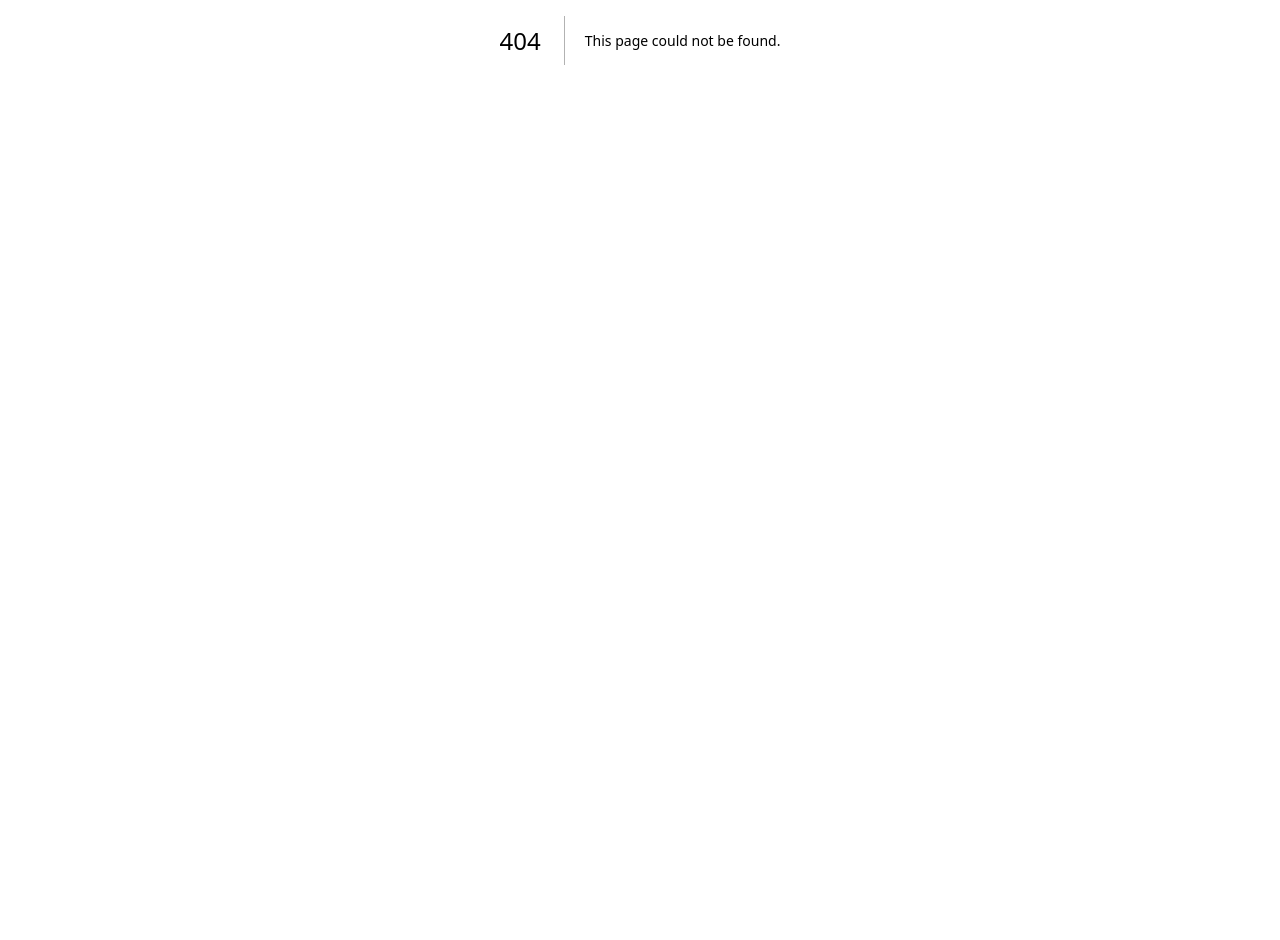
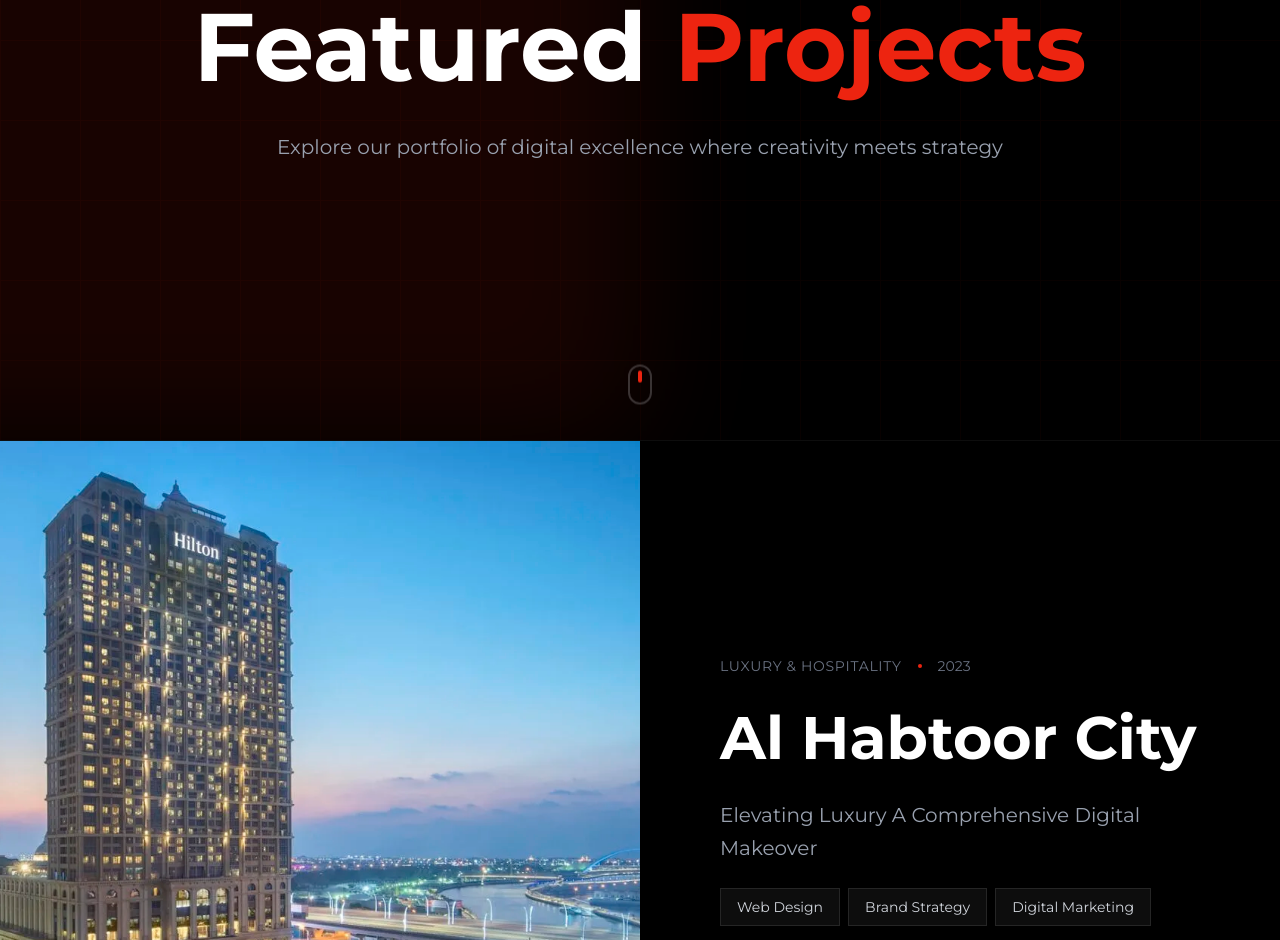
Before and after one commit to mouhcine7777/BigDistrict, a Next.js app: page /portfolio in a window 1280 px wide. Before the commit this address had no page. Shown: the part 360-1300 px from the top of the page. Before the commit the page ends 800 px from the top, so only its background shows below. Built offline with nearby package versions, Linux system fonts and the light colour scheme.

Commit message:
first commit

```diff
--- a/app/components/AboutSection.jsx
+++ b/app/components/AboutSection.jsx
@@ -1,4 +1,5 @@
 import React, { useState } from 'react';
+import Link from 'next/link';
 import { Award, Users, Lightbulb, TrendingUp } from 'lucide-react';
 
 export default function AboutSection() {
@@ -66,12 +67,11 @@
             </p>
 
             <div className="flex flex-col sm:flex-row items-start sm:items-center gap-3 pt-2">
-              <button className="w-full sm:w-auto px-5 md:px-6 lg:px-7 py-2.5 md:py-3 bg-[#ED2410] text-white font-semibold rounded-lg hover:bg-red-700 transition-all duration-300 shadow-lg hover:shadow-xl hover:shadow-red-500/20 text-sm">
-                Discover More
-              </button>
-              <button className="w-full sm:w-auto px-5 md:px-6 lg:px-7 py-2.5 md:py-3 bg-white text-gray-800 font-semibold rounded-lg border-2 border-gray-200 hover:border-[#ED2410] hover:text-[#ED2410] transition-all duration-300 text-sm">
-                Our Story
-              </button>
+              <Link href="/about">
+                <button className="w-full sm:w-auto px-5 py-2 bg-[#ED2410] text-white font-semibold text-xl uppercase hover:bg-red-700 transition-all duration-300 shadow-lg hover:shadow-xl hover:shadow-red-500/20">
+                  Discover More
+                </button>
+              </Link>
             </div>
           </div>
 
@@ -86,7 +86,7 @@
                   key={index}
                   onMouseEnter={() => setHoveredCard(index)}
                   onMouseLeave={() => setHoveredCard(null)}
-                  className={`group relative rounded-xl md:rounded-2xl p-4 md:p-5 lg:p-6 transition-all duration-500 cursor-pointer ${
+                  className={`group relative p-4 md:p-5 lg:p-6 transition-all duration-500 cursor-pointer ${
                     hoveredCard === index
                       ? 'shadow-2xl scale-105 -translate-y-2'
                       : 'shadow-lg hover:shadow-xl'
@@ -97,7 +97,7 @@
                 >
                   {/* Gradient Background */}
                   <div
-                    className={`absolute inset-0 bg-gradient-to-br ${stat.color} rounded-xl md:rounded-2xl transition-opacity duration-500 ${
+                    className={`absolute inset-0 bg-gradient-to-br ${stat.color} transition-opacity duration-500 ${
                       isAlwaysColored
                         ? 'opacity-100'
                         : 'opacity-0 group-hover:opacity-100'
@@ -107,7 +107,7 @@
                   {/* White background for non-colored cards when not hovered */}
                   {!isAlwaysColored && (
                     <div
-                      className={`absolute inset-0 bg-white rounded-xl md:rounded-2xl transition-opacity duration-500 ${
+                      className={`absolute inset-0 bg-white transition-opacity duration-500 ${
                         hoveredCard === index ? 'opacity-0' : 'opacity-100'
                       }`}
                     />
@@ -115,7 +115,7 @@
 
                   {/* Content */}
                   <div className="relative z-10">
-                    <div className={`inline-flex p-2 md:p-3 rounded-lg md:rounded-xl mb-3 md:mb-4 transition-all duration-300 ${
+                    <div className={`inline-flex p-2 md:p-3 mb-3 md:mb-4 transition-all duration-300 ${
                       isAlwaysColored
                         ? hoveredCard === index
                           ? 'bg-white/20'
@@ -161,7 +161,7 @@
                   </div>
 
                   {/* Corner Accent */}
-                  <div className={`absolute top-0 right-0 w-12 h-12 md:w-16 md:h-16 lg:w-20 lg:h-20 bg-[#ED2410] rounded-bl-full opacity-0 group-hover:opacity-10 transition-opacity duration-500`} />
+                  <div className={`absolute top-0 right-0 w-12 h-12 md:w-16 md:h-16 lg:w-20 lg:h-20 bg-[#ED2410] opacity-0 group-hover:opacity-10 transition-opacity duration-500`} />
                 </div>
               );
             })}
--- a/app/components/FooterSection.jsx
+++ b/app/components/FooterSection.jsx
@@ -42,10 +42,10 @@
               href="mailto:contact@bigdistrict.agency"
               className="group relative z-10 inline-flex items-center gap-3 mb-8"
             >
-              <div className="relative z-10 inline-flex items-center gap-4 px-8 py-4 bg-[#ED2410] text-white rounded-2xl overflow-hidden transition-all duration-300 hover:shadow-xl hover:shadow-[#ED2410]/30">
+ <div className="relative z-10 inline-flex items-center gap-4 px-5 py-2 bg-[#ED2410] text-white text-xl uppercase overflow-hidden transition-all duration-300 hover:shadow-xl hover:shadow-[#ED2410]/30">
               <div className="absolute inset-0 bg-gradient-to-r from-[#ED2410] via-red-600 to-[#ED2410] opacity-0 group-hover:opacity-100 transition-opacity duration-300" />
               <Mail className="w-5 h-5 relative z-10" />
-                <span className="font-medium text-lg relative z-10">
+              <span className="font-semibold relative z-10">
                 Start Your Project
               </span>
               <ArrowRight className="w-5 h-5 relative z-10 transform transition-transform duration-300 group-hover:translate-x-1" />
--- a/app/components/HeroSection.jsx
+++ b/app/components/HeroSection.jsx
@@ -104,7 +104,7 @@
                 animation: 'fadeInUp 1s ease-out 0.6s both'
               }}
             >
-              <button className="group relative inline-flex items-center gap-3 px-10 py-4 bg-white text-black font-medium rounded-full hover:bg-gray-100 transition-all duration-300 hover:scale-105 overflow-hidden">
+<button className="group relative inline-flex items-center gap-3 px-6 py-2 bg-white text-black font-medium text-xl uppercase hover:bg-gray-100 transition-all duration-300 hover:scale-105 overflow-hidden">
                 <span className="relative z-10">Let's talk</span>
                 <ArrowRight className="w-5 h-5 group-hover:translate-x-1 transition-transform relative z-10" />
                 {/* Button shine effect */}
--- a/app/components/PortfolioSection.jsx
+++ b/app/components/PortfolioSection.jsx
@@ -1,5 +1,7 @@
 import React, { useState, useEffect } from 'react';
 import { ChevronLeft, ChevronRight, ArrowRight, Sparkles } from 'lucide-react';
+import Link from 'next/link';
+
 
 export default function ProjectsSection() {
   const [currentSlide, setCurrentSlide] = useState(0);
@@ -157,7 +159,7 @@
 
               {/* View More Card */}
               <div className="w-full md:w-1/2 lg:w-1/3 flex-shrink-0 px-2">
-                <a
+                <Link
                   href="/portfolio"
                   className="group relative block bg-gradient-to-br from-[#ED2410] to-red-900 border border-red-700 rounded-2xl overflow-hidden hover:shadow-2xl hover:shadow-red-500/20 transition-all duration-500 cursor-pointer h-[400px] md:h-[450px] lg:h-[500px]"
                 >
@@ -184,12 +186,12 @@
                       </p>
                     </div>
 
-                    <div className="inline-flex items-center gap-2 px-4 py-2 md:px-6 md:py-3 bg-white text-[#ED2410] font-bold rounded-lg group-hover:scale-105 transition-transform duration-300 text-sm md:text-base">
+                    <div className="inline-flex items-center gap-2 px-5 py-2 bg-white text-[#ED2410] font-semibold text-xl uppercase group-hover:scale-105 transition-transform duration-300">
                       Discover More
-                      <ArrowRight className="w-4 h-4 md:w-5 md:h-5" />
+                      <ArrowRight className="w-5 h-5" />
                     </div>
                   </div>
-                </a>
+                </Link>
               </div>
             </div>
           </div>
--- a/app/components/StickyMenu.jsx
+++ b/app/components/StickyMenu.jsx
@@ -17,7 +17,7 @@
   }, []);
 
   const navLinks = [
-    { name: 'Work', href: '/work' },
+    { name: 'Work', href: '/portfolio' },
     { name: 'Services', href: '/services' },
     { name: 'About', href: '/about' },
     { name: 'Contact', href: '/contact' }
@@ -63,7 +63,7 @@
                 {/* CTA Button */}
                 <Link href="/contact">
                   <button
-                    className="group relative px-6 py-3 bg-[#ED2410] text-white font-medium rounded-full overflow-hidden transition-all duration-300 hover:scale-105 hover:shadow-lg hover:shadow-red-500/50"
+                    className="group relative px-5 py-2 bg-[#ED2410] text-white font-medium uppercase overflow-hidden transition-all duration-300 hover:scale-105 hover:shadow-lg hover:shadow-red-500/50"
                     style={{
                       animation: 'fadeInDown 0.6s ease-out 0.4s both'
                     }}
@@ -155,7 +155,7 @@
             onClick={() => setIsMobileMenuOpen(false)}
           >
             <button
-              className="mt-8 px-10 py-4 bg-[#ED2410] text-white font-medium rounded-full hover:scale-105 transition-all duration-300 hover:shadow-lg hover:shadow-red-500/50"
+              className="mt-8 px-5 py-2 bg-[#ED2410] text-white font-medium text-xl uppercase hover:scale-105 transition-all duration-300 hover:shadow-lg hover:shadow-red-500/50"
               style={{
                 animation: isMobileMenuOpen
                   ? `fadeInUp 0.5s ease-out 0.5s both`
--- /dev/null
+++ b/app/portfolio/components/PortfolioPage.jsx
@@ -0,0 +1,175 @@
+import React, { useState, useEffect } from 'react';
+import { ExternalLink, ArrowRight } from 'lucide-react';
+
+export default function PortfolioPage() {
+  const [scrollY, setScrollY] = useState(0);
+  const [hoveredProject, setHoveredProject] = useState(null);
+
+  useEffect(() => {
+    const handleScroll = () => setScrollY(window.scrollY);
+    window.addEventListener('scroll', handleScroll);
+    return () => window.removeEventListener('scroll', handleScroll);
+  }, []);
+
+  const projects = [
+    {
+      id: 1,
+      title: 'Al Habtoor City',
+      category: 'Luxury & Hospitality',
+      description: 'Elevating Luxury A Comprehensive Digital Makeover',
+      services: ['Web Design', 'Brand Strategy', 'Digital Marketing'],
+      image: '/habtoor.webp',
+      year: '2023',
+      color: 'from-red-600 to-red-900'
+    },
+    {
+      id: 2,
+      title: 'Adidas Football Club',
+      category: 'Sports & Lifestyle',
+      description: 'Sporting Innovation Crafting a Digital Arena',
+      services: ['UI/UX Design', 'Mobile App', 'Content Strategy'],
+      image: '/adidas.webp',
+      year: '2023',
+      color: 'from-gray-800 to-black'
+    },
+    {
+      id: 3,
+      title: 'Lavazza',
+      category: 'B2B & E-commerce',
+      description: 'Brewing Digital Success – A Unique B2B Loyalty Experience',
+      services: ['Platform Development', 'UX Design', 'Loyalty System'],
+      image: '/lavazza.webp',
+      year: '2022',
+      color: 'from-red-700 to-red-950'
+    },
+    {
+      id: 4,
+      title: 'Pathé',
+      category: 'Entertainment',
+      description: 'Redefining Entertainment through Seamless Digital Experiences',
+      services: ['Web Development', 'Booking System', 'Mobile Optimization'],
+      image: '/pathe.webp',
+      year: '2022',
+      color: 'from-gray-700 to-gray-950'
+    }
+  ];
+
+  return (
+    <div className="bg-black min-h-screen">
+      {/* Hero Section */}
+      <section className="relative h-[70vh] md:h-screen flex items-center justify-center overflow-hidden">
+        {/* Animated grid background */}
+        <div className="absolute inset-0 opacity-[0.03]">
+          <div className="h-full w-full" style={{
+            backgroundImage: 'linear-gradient(#ED2410 1px, transparent 1px), linear-gradient(90deg, #ED2410 1px, transparent 1px)',
+            backgroundSize: '80px 80px',
+            transform: `translateY(${scrollY * 0.2}px)`
+          }} />
+        </div>
+
+        {/* Gradient accent */}
+        <div
+          className="absolute top-0 left-1/2 -translate-x-1/2 w-full h-full max-w-5xl bg-[#ED2410] opacity-10 blur-3xl"
+          style={{
+            transform: `translate(-50%, ${scrollY * 0.3}px)`
+          }}
+        />
+
+        <div className="relative z-10 max-w-7xl mx-auto px-6 text-center">
+          <div className="inline-flex items-center gap-2 px-4 py-2 bg-white/5 border border-white/10 rounded-full backdrop-blur-sm mb-8">
+            <div className="w-2 h-2 bg-[#ED2410] rounded-full animate-pulse" />
+            <span className="text-sm text-gray-300 font-medium tracking-wider">OUR WORK</span>
+          </div>
+
+          <h1 className="text-5xl md:text-7xl lg:text-8xl font-bold text-white mb-6 leading-tight">
+            Featured <span className="text-[#ED2410]">Projects</span>
+          </h1>
+
+          <p className="text-lg md:text-xl text-gray-400 max-w-3xl mx-auto leading-relaxed">
+            Explore our portfolio of digital excellence where creativity meets strategy
+          </p>
+        </div>
+
+        {/* Scroll indicator */}
+        <div className="absolute bottom-8 left-1/2 -translate-x-1/2 animate-bounce">
+          <div className="w-6 h-10 border-2 border-white/20 rounded-full p-1">
+            <div className="w-1 h-3 bg-[#ED2410] rounded-full mx-auto" />
+          </div>
+        </div>
+      </section>
+
+      {/* Projects Grid */}
+      <section className="relative">
+        <div className="w-full space-y-0">
+          {projects.map((project, index) => (
+            <div
+              key={project.id}
+              onMouseEnter={() => setHoveredProject(project.id)}
+              onMouseLeave={() => setHoveredProject(null)}
+              className="group relative border-t border-white/5 hover:border-white/20 transition-all duration-500"
+            >
+              {/* Project Row */}
+              <div className="grid md:grid-cols-2 md:min-h-[600px] lg:min-h-[700px]">
+                {/* Image Side - Alternates left/right */}
+                <div className={`relative overflow-hidden h-[400px] md:h-auto ${index % 2 === 0 ? 'md:order-1' : 'md:order-2'}`}>
+                  <div className="absolute inset-0 bg-black">
+                    <img
+                      src={project.image}
+                      alt={project.title}
+                      className="w-full h-full object-cover object-center transition-all duration-700 group-hover:scale-110"
+                    />
+                  </div>
+
+                  {/* Project number overlay */}
+                  <div className="absolute top-8 left-8 text-[120px] md:text-[180px] font-bold text-white/5 group-hover:text-white/10 transition-colors duration-500 leading-none">
+                    0{index + 1}
+                  </div>
+                </div>
+
+                {/* Content Side */}
+                <div className={`relative flex flex-col justify-center p-8 md:p-12 lg:p-16 xl:p-20 bg-black ${index % 2 === 0 ? 'md:order-2' : 'md:order-1'}`}>
+                  <div className="space-y-6">
+                    {/* Category & Year */}
+                    <div className="flex items-center gap-4 text-sm">
+                      <span className="text-gray-500 uppercase tracking-wider">{project.category}</span>
+                      <span className="w-1 h-1 bg-[#ED2410] rounded-full" />
+                      <span className="text-gray-500">{project.year}</span>
+                    </div>
+
+                    {/* Title */}
+                    <h2 className="text-4xl md:text-5xl lg:text-6xl font-bold text-white leading-tight group-hover:text-[#ED2410] transition-colors duration-500">
+                      {project.title}
+                    </h2>
+
+                    {/* Description */}
+                    <p className="text-lg md:text-xl text-gray-400 leading-relaxed max-w-xl">
+                      {project.description}
+                    </p>
+
+                    {/* Services Tags */}
+                    <div className="flex flex-wrap gap-2">
+                      {project.services.map((service, idx) => (
+                        <span
+                          key={idx}
+                          className="px-4 py-2 bg-white/5 border border-white/10 text-gray-300 text-sm hover:border-[#ED2410] hover:text-[#ED2410] transition-all duration-300"
+                        >
+                          {service}
+                        </span>
+                      ))}
+                    </div>
+                  </div>
+
+                  {/* Decorative corner element */}
+                  <div className="absolute bottom-0 right-0 w-32 h-32 bg-[#ED2410] opacity-0 group-hover:opacity-5 transition-opacity duration-500" style={{ clipPath: 'polygon(100% 0, 100% 100%, 0 100%)' }} />
+                </div>
+              </div>
+
+              {/* Hover indicator line */}
+              <div className={`absolute bottom-0 left-0 h-1 bg-[#ED2410] transition-all duration-500 ${hoveredProject === project.id ? 'w-full' : 'w-0'}`} />
+            </div>
+          ))}
+        </div>
+      </section>
+    </div>
+  );
+}
--- /dev/null
+++ b/app/portfolio/page.tsx
@@ -0,0 +1,15 @@
+"use client";
+import StickyMenu from "../components/StickyMenu";
+import PortfolioPage from "./components/PortfolioPage";
+import FooterSection from "../components/FooterSection";
+
+
+export default function Home() {
+  return (
+    <main>
+      <StickyMenu />
+      <PortfolioPage />
+      <FooterSection />
+    </main>
+  );
+}
```
Lines whose indentation alone changed are shown as unchanged.
